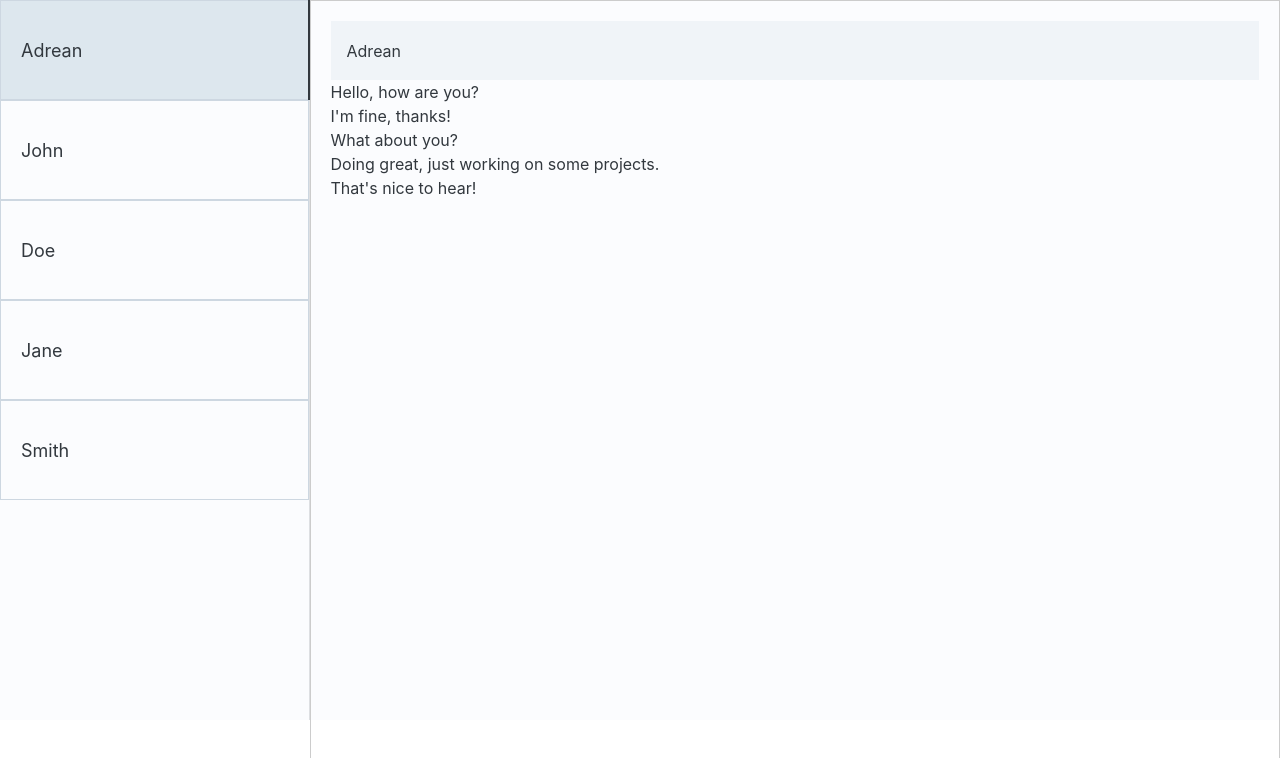
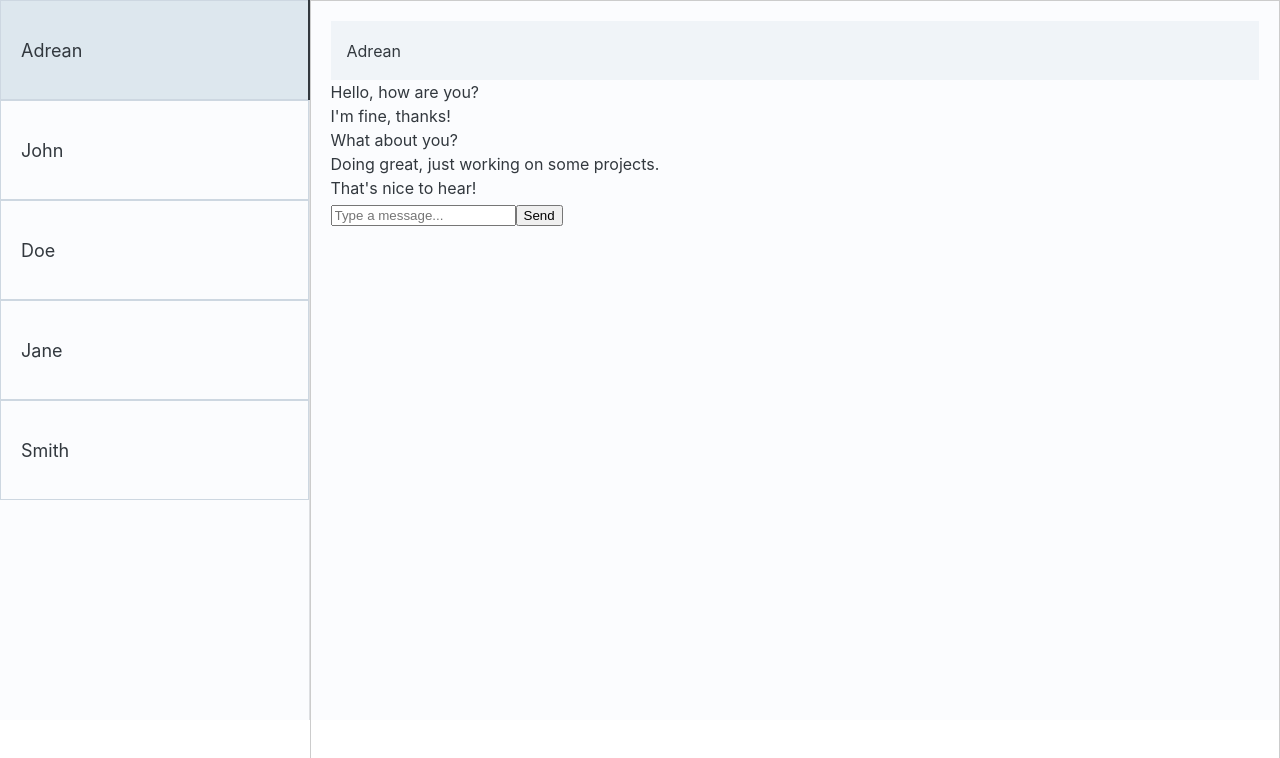
Before and after one commit to IrrationalCucumber/Chat-for-web-application-frontend, a React (Vite) app: page / in a window 1280 px wide. Shown: the top 758 px of the page. Built offline with nearby package versions, Linux system fonts and the light colour scheme.

Commit message:
Add input and button to send text

```diff
--- a/src/route/Home.tsx
+++ b/src/route/Home.tsx
@@ -65,6 +65,12 @@ export default function Home() {
                   <Typography>{message.text}</Typography>
                 </Sheet>
               ))}
+              <input
+                type="text"
+                placeholder="Type a message..."
+                className="tab__input"
+              />
+              <button className="tab__send-button">Send</button>
             </TabPanel>
           )
         )}
```
